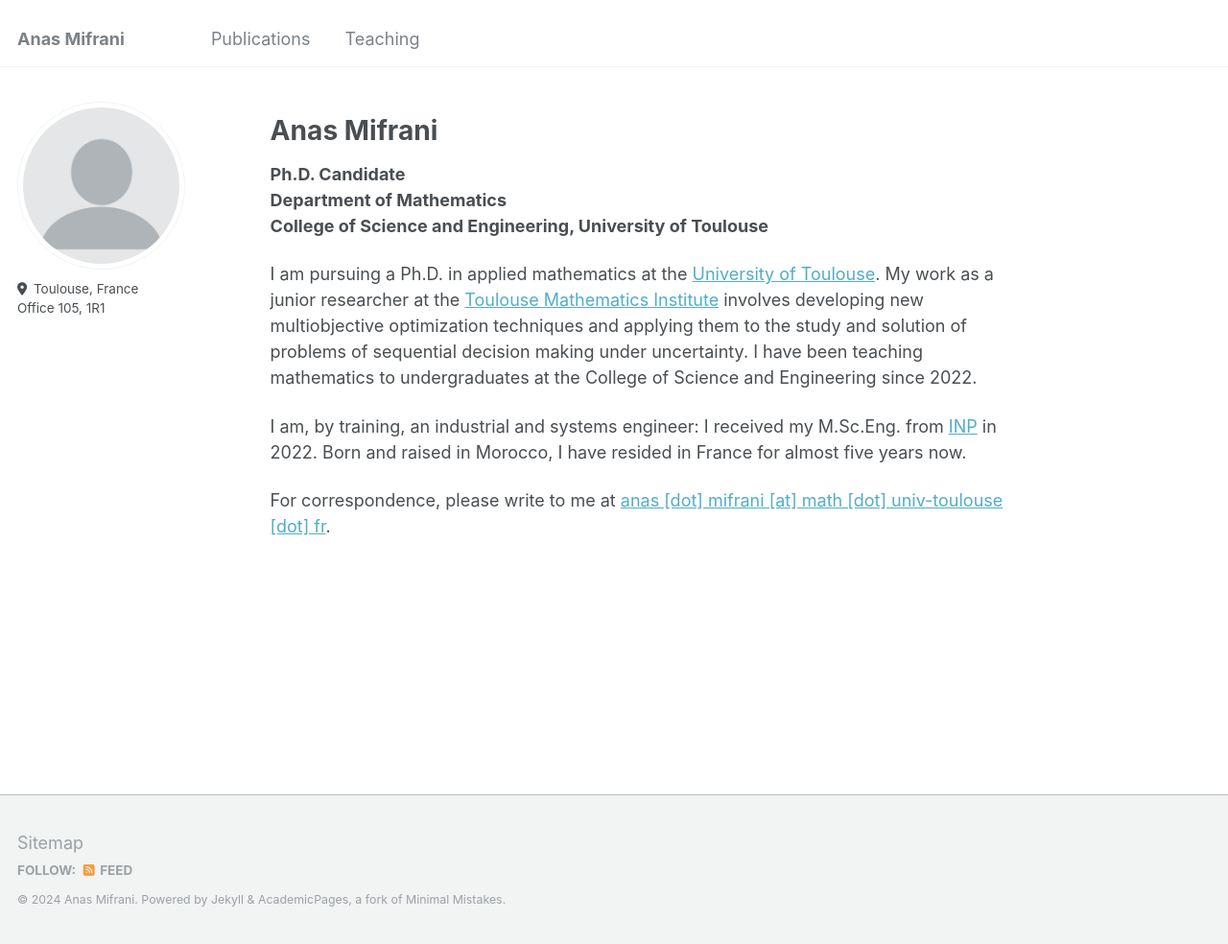
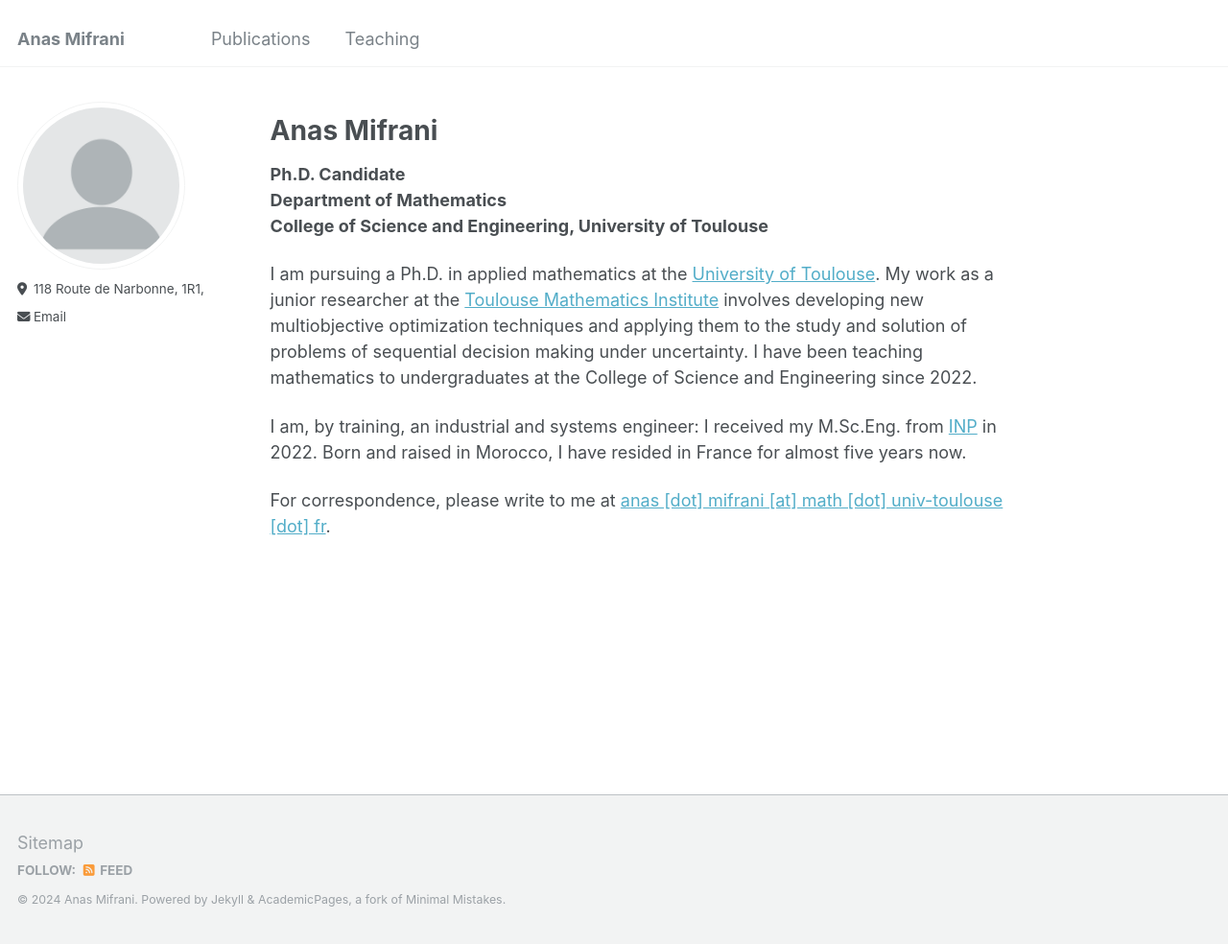
Before and after one commit to anmifrani/anmifrani.github.io, a Jekyll site: the page built from _pages/about.md, in a window 1280 px wide and 984 px high. Shown: the whole window at 96% size. Built offline with Jekyll 4.4.1, drawn with Linux system fonts in a browser that asks for light colours.

Commit message:
Update _config.yml

```diff
--- a/_config.yml
+++ b/_config.yml
@@ -25,10 +25,10 @@ author:
   name             : #"Anas Mifrani"
   pronouns         : # example: "she/her"
   bio              : #"Ph.D. Candidate"
-  location         : Toulouse, France <br> Office 105, 1R1
+  location         : 118 Route de Narbonne, 1R1, Room 105, 31400 Toulouse, France
   employer         : #"University of Toulouse"
   uri              : # URL
-  email            : #"anas.mifrani@math.univ-toulouse.fr"
+  email            : "anas.mifrani@math.univ-toulouse.fr"
 
   # Academic websites
   arxiv            : # URL - Update with the correct link to your profile
```
